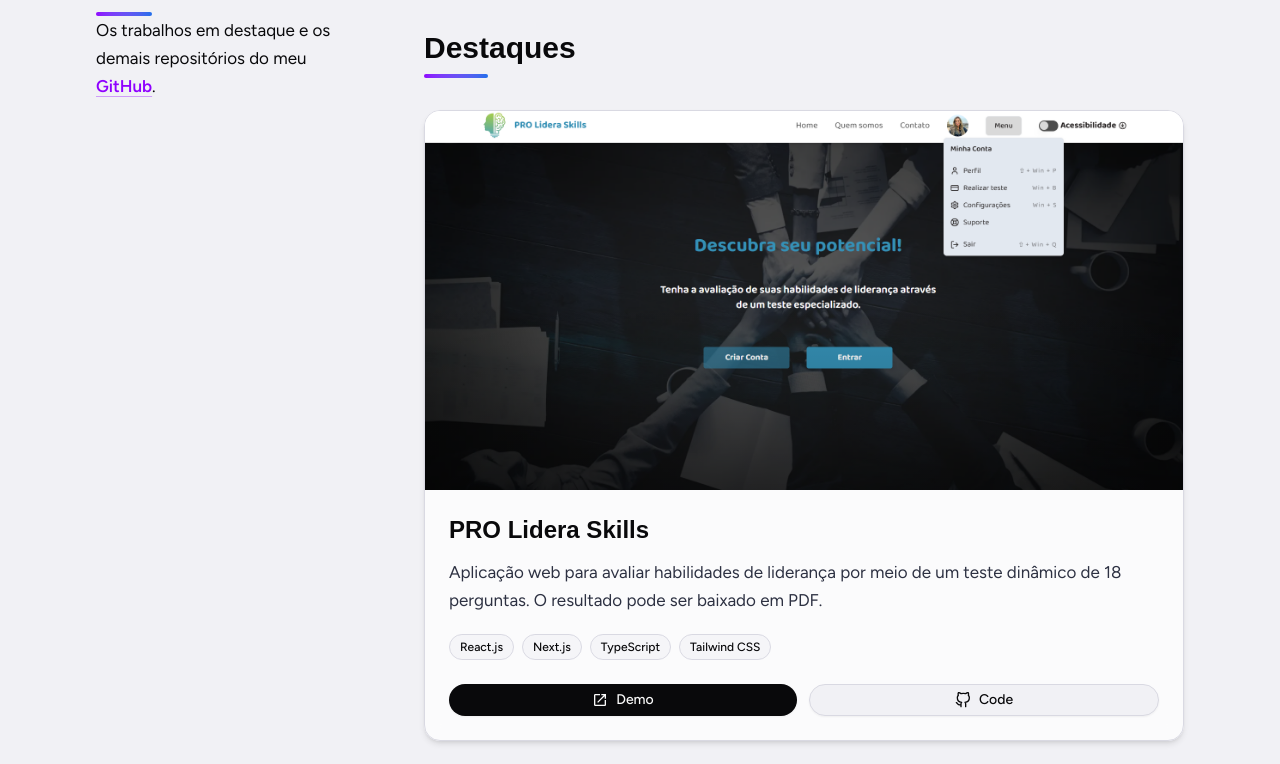
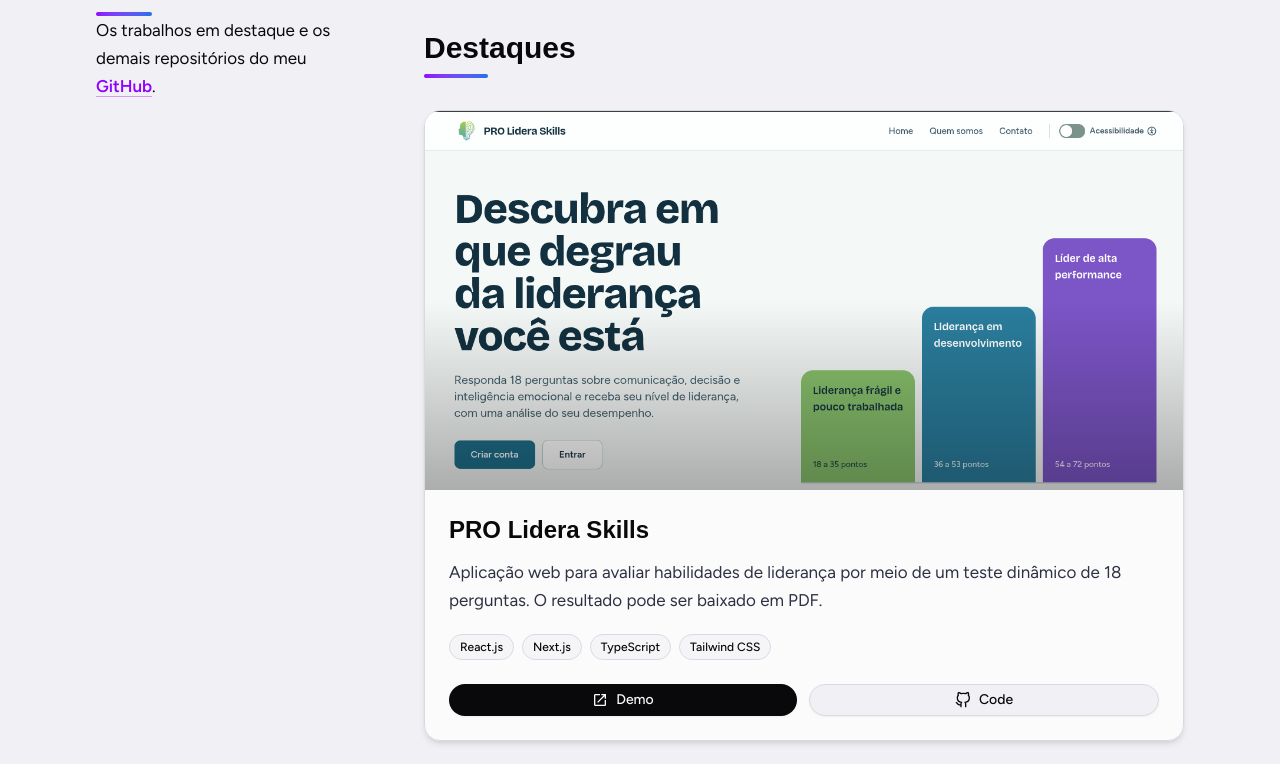
Before and after one commit to CatarinaGuima/Portifolio, a Next.js app: page / in a window 1280 px wide. Shown: the part 2767-3531 px from the top of the page. Built offline with nearby package versions, Linux system fonts and the light colour scheme; no server answers; a web font is replaced by a local one.

Commit message:
fix: adjust image quality and loading attributes for better performance

```diff
--- a/src/components/ui/Hero/index.tsx
+++ b/src/components/ui/Hero/index.tsx
@@ -92,7 +92,7 @@
                 alt={`Retrato de ${site.name}`}
                 fill
                 priority
-                quality={90}
+                quality={75}
                 sizes="(min-width: 1024px) 20rem, (min-width: 768px) 16rem, 13rem"
                 className="object-cover transition-transform duration-500 hover:scale-105"
               />
--- a/src/components/ui/HighlightsProjects/index.tsx
+++ b/src/components/ui/HighlightsProjects/index.tsx
@@ -34,7 +34,7 @@
       {/* Imagem */}
       <div
         className={cn(
-          "relative aspect-[2/1] w-full shrink-0 overflow-hidden",
+          "relative aspect-2/1 w-full shrink-0 overflow-hidden",
           featured && "sm:aspect-auto sm:min-h-72 sm:w-[46%]",
         )}
       >
@@ -42,11 +42,11 @@
           src={imageUrl}
           alt={`Captura de tela do projeto ${title}`}
           fill
-          className="object-cover object-top transition-transform duration-500 group-hover:scale-105"
-          sizes="(min-width: 1024px) 800px, 100vw"
-          quality={90}
+          loading="eager"
+          className="object-cover object-top-left transition-transform duration-500 group-hover:scale-105"
+          sizes="(min-width: 768px) 420px, 100vw"
         />
-        <div className="absolute inset-0 bg-gradient-to-t from-black/30 via-transparent to-transparent" />
+        <div className="absolute inset-0 bg-linear-to-t from-black/30 via-transparent to-transparent" />
       </div>
 
       {/* Conteúdo */}
```
Also changed, not shown: public/prolideraskills.png, public/prolideraskills2.png (added).
